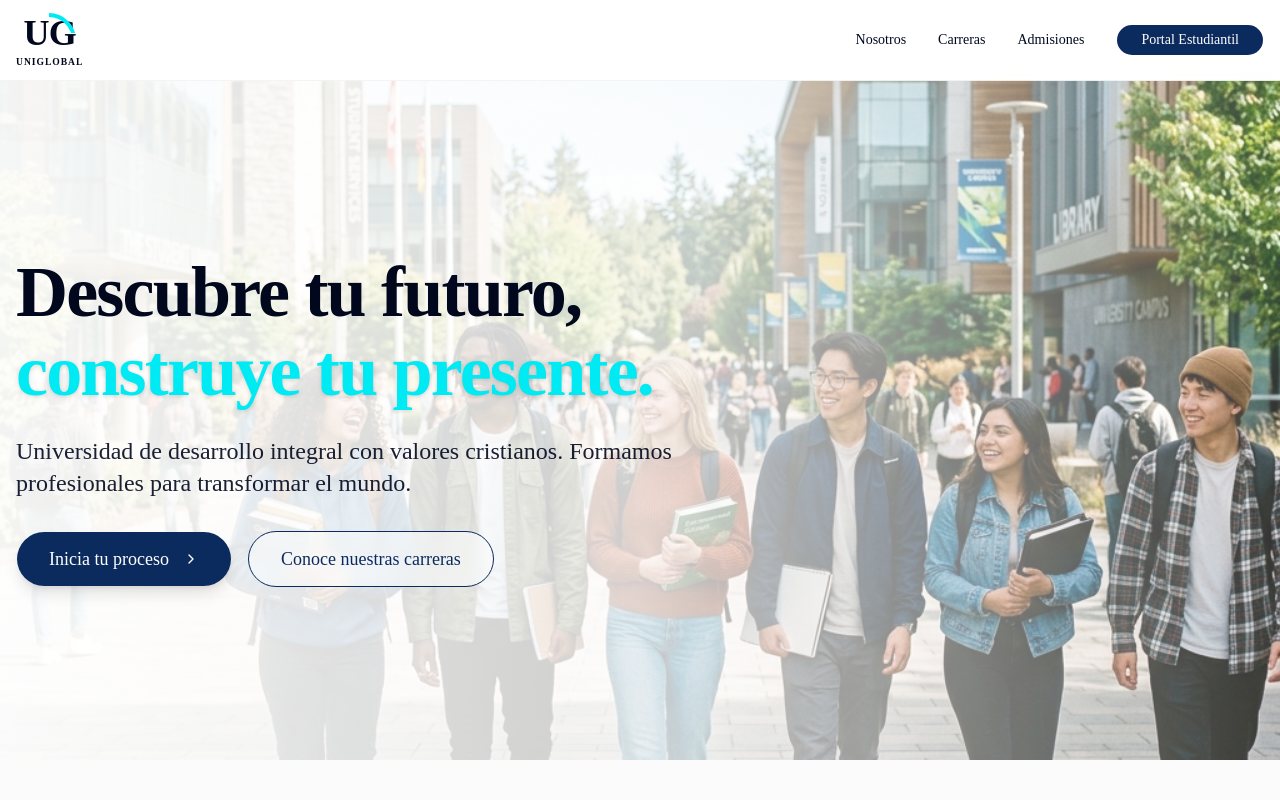
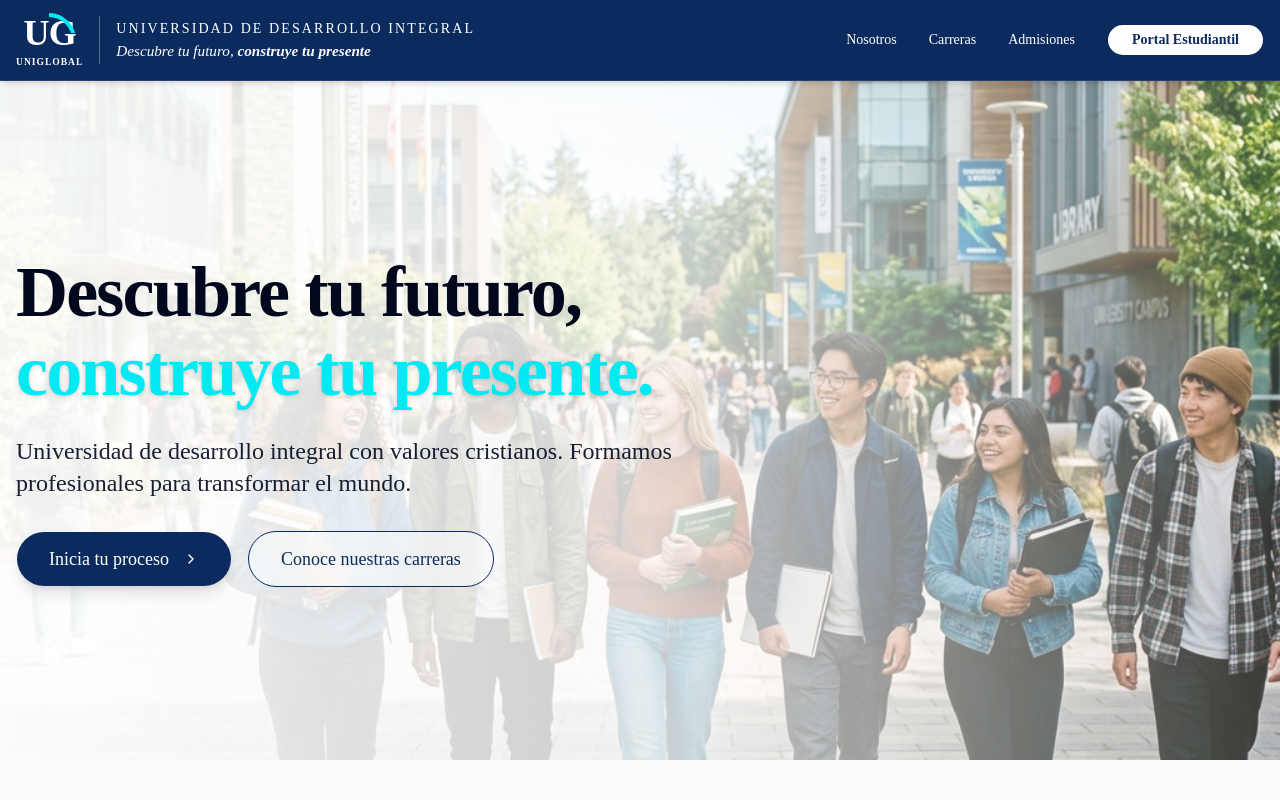
Before and after one commit to universidaduniglobal/antigravity, a Next.js app: page / in a window 1280 px wide. Shown: the top 800 px of the page. Built offline with nearby package versions, Linux system fonts and the light colour scheme.

Commit message:
style: update navbar design to match official branding

```diff
--- a/src/components/navbar.tsx
+++ b/src/components/navbar.tsx
@@ -3,14 +3,14 @@ import { Button } from '@/components/ui/button';
 
 export function Navbar() {
   return (
-    <nav className="fixed top-0 w-full z-50 bg-background/80 backdrop-blur-md border-b border-border/40">
+    <nav className="fixed top-0 w-full z-50 bg-primary border-b border-primary-foreground/10 shadow-md">
       <div className="container mx-auto px-4 h-20 flex items-center justify-between">
-        <Link href="/" className="flex items-center gap-2">
+        <Link href="/" className="flex items-center gap-4">
           {/* Logo CSS Placeholder */}
-          <div className="flex flex-col items-center justify-center font-bold leading-none tracking-tighter">
+          <div className="flex flex-col items-center justify-center font-bold leading-none tracking-tighter shrink-0">
             <div className="text-4xl flex items-baseline">
-              <span className="text-foreground">U</span>
-              <span className="text-foreground relative">
+              <span className="text-white">U</span>
+              <span className="text-white relative">
                 G
                 {/* Cyan Accent simulation */}
                 <span className="absolute top-0 right-0 w-full h-1/2 overflow-hidden pointer-events-none">
@@ -18,14 +18,22 @@ export function Navbar() {
                 </span>
               </span>
             </div>
-            <span className="text-[0.6rem] tracking-widest text-foreground mt-1">UNIGLOBAL</span>
+            <span className="text-[0.6rem] tracking-widest text-white mt-1">UNIGLOBAL</span>
+          </div>
+
+          {/* Slogan Text from Image */}
+          <div className="hidden lg:flex flex-col text-white pl-4 border-l border-white/30 justify-center h-12">
+            <span className="text-sm tracking-[0.15em] uppercase font-medium leading-tight">Universidad de Desarrollo Integral</span>
+            <span className="text-[0.95rem] italic leading-tight mt-1">
+              Descubre tu futuro, <strong className="font-bold">construye tu presente</strong>
+            </span>
           </div>
         </Link>
-        <div className="hidden md:flex gap-8 items-center">
-          <Link href="#nosotros" className="text-sm font-medium hover:text-accent transition-colors">Nosotros</Link>
-          <Link href="#carreras" className="text-sm font-medium hover:text-accent transition-colors">Carreras</Link>
-          <Link href="#admisiones" className="text-sm font-medium hover:text-accent transition-colors">Admisiones</Link>
-          <Button className="bg-primary text-primary-foreground hover:bg-primary/90 rounded-full px-6">
+        <div className="hidden md:flex gap-8 items-center text-primary-foreground">
+          <Link href="/nosotros" className="text-sm font-medium hover:text-accent transition-colors">Nosotros</Link>
+          <Link href="/#carreras" className="text-sm font-medium hover:text-accent transition-colors">Carreras</Link>
+          <Link href="/#admisiones" className="text-sm font-medium hover:text-accent transition-colors">Admisiones</Link>
+          <Button className="bg-white text-primary hover:bg-white/90 rounded-full px-6 font-semibold">
             Portal Estudiantil
           </Button>
         </div>
```
